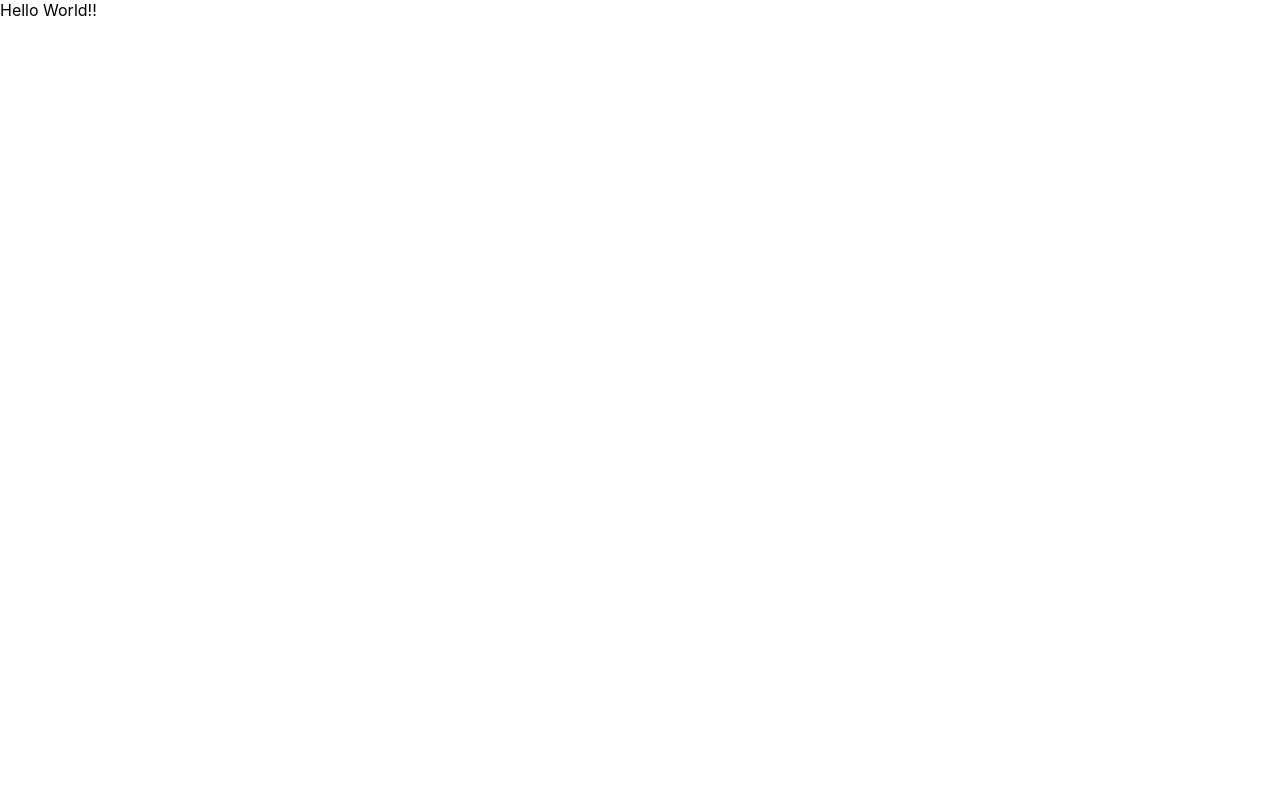
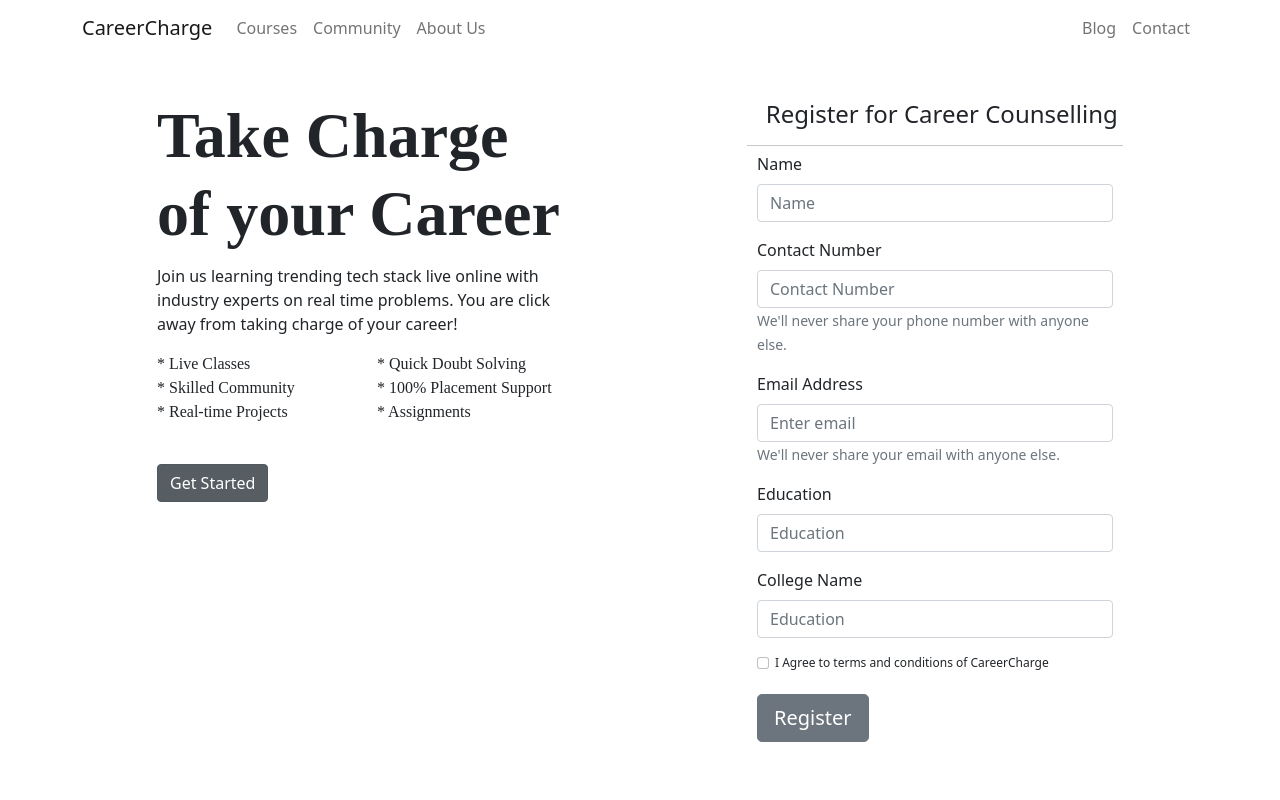
Before and after one commit to kasireddyduggempudi/careercharge-fos, a React (Create React App) app: page / in a window 1280 px wide. Shown: the top 800 px of the page. Built offline with nearby package versions, Linux system fonts and the light colour scheme.

Commit message:
added registration form

```diff
--- a/package.json
+++ b/package.json
@@ -6,7 +6,9 @@
     "@testing-library/jest-dom": "^5.16.5",
     "@testing-library/react": "^13.4.0",
     "@testing-library/user-event": "^13.5.0",
+    "bootstrap": "^5.0.2",
     "react": "^18.2.0",
+    "react-bootstrap": "^2.5.0-beta.1",
     "react-dom": "^18.2.0",
     "react-scripts": "5.0.1",
     "web-vitals": "^2.1.4"
--- a/src/App.js
+++ b/src/App.js
@@ -1,10 +1,41 @@
 import logo from './logo.svg';
 import './App.css';
+import 'bootstrap/dist/css/bootstrap.min.css';
+import Header from './components/header/Header';
+import HomePage from './components/homepage/HomePage';
+import { Row, Container, Col } from 'react-bootstrap';
+import AboutUs from './components/aboutus/AboutUs';
 
 function App() {
   return (
     <div>
-      Hello World!!
+      <Header />
+      <HomePage />
+      <AboutUs />
+      {/* <Container style={{backgroundColor: 'blue'}}>
+        <Row>
+          <Col xs={{ span: 12, order: 2 }} md={{ span: 1, order: 1 }} style={{backgroundColor: 'red'}}> First col </Col>
+          <Col xs={{ span: 12, order: 1 }} md={{ span: 1, order: 2 }}> Second col </Col>
+        </Row>
+    </Container><br /><br /><br /><br /><br /><br /><br /><br /><br /><br /><br />
+    <Container style={{backgroundColor: 'blue'}}>
+        <Row>
+          <Col xs={{ span: 12, order: 2 }} md={{ span: 1, order: 1 }} style={{backgroundColor: 'red'}}> First col </Col>
+          <Col xs={{ span: 12, order: 1 }} md={{ span: 1, order: 2 }}> Second col </Col>
+        </Row>
+    </Container>
+    <Container style={{backgroundColor: 'blue'}}>
+        <Row>
+          <Col xs={{ span: 12, order: 2 }} md={{ span: 1, order: 1 }} style={{backgroundColor: 'red'}}> First col </Col>
+          <Col xs={{ span: 12, order: 1 }} md={{ span: 1, order: 2 }}> Second col </Col>
+        </Row>
+    </Container>
+    <Container style={{backgroundColor: 'blue'}}>
+        <Row>
+          <Col xs={{ span: 12, order: 2 }} md={{ span: 1, order: 1 }} style={{backgroundColor: 'red'}}> First col </Col>
+          <Col xs={{ span: 12, order: 1 }} md={{ span: 1, order: 2 }}> Second col </Col>
+        </Row>
+    </Container> */}
     </div>
   );
 }
--- /dev/null
+++ b/src/components/aboutus/AboutUs.js
@@ -0,0 +1,22 @@
+import { Col, Container, Row } from "react-bootstrap";
+
+const AboutUs = () => {
+    return (
+        <>
+            <br /><br />
+            <h3 style={{textAlign: 'center', textDecoration: 'underline'}}>About Us</h3>
+            <Container>
+                <Row>
+                    <Col lg={{offset: 2, span: 8}} sm={{span: 12, offset: 0}}>
+                    CareerCharge is an upsklling platform that aims to upskill the talented youth of Tier-3 and Tier-4 colleges.
+                    We have been committed to upskill the youth with real-time time projects from industry experts.
+                    We take pride in our mission to make our Tier-3 and Tier-4 college students landing jobs at well-funded startups,
+                    and we are always looking for ways to improve and innovate in order to stay ahead of the curve.
+                    </Col>
+                </Row>
+            </Container>
+        </>
+    );
+}
+
+export default AboutUs;
--- /dev/null
+++ b/src/components/header/Header.js
@@ -0,0 +1,33 @@
+import React from "react"
+import Container from 'react-bootstrap/Container';
+import Nav from 'react-bootstrap/Nav';
+import Navbar from 'react-bootstrap/Navbar';
+
+const Header = () => {
+    return (
+        <>
+            {/* bg="dark" variant="dark" */}
+            <Navbar collapseOnSelect expand="lg" fixed="top" style={{backgroundColor: 'white'}}>
+            <Container>
+                <Navbar.Brand href="#home">CareerCharge</Navbar.Brand>
+                <Navbar.Toggle aria-controls="responsive-navbar-nav" />
+                <Navbar.Collapse id="responsive-navbar-nav">
+                <Nav className="me-auto">
+                    <Nav.Link href="#pricing">Courses</Nav.Link>
+                    <Nav.Link href="#pricing">Community</Nav.Link>
+                    <Nav.Link href="#features">About Us</Nav.Link>
+                </Nav>
+                <Nav>
+                    <Nav.Link href="#deets">Blog</Nav.Link>
+                    <Nav.Link eventKey={2} href="#memes">
+                    Contact
+                    </Nav.Link>
+                </Nav>
+                </Navbar.Collapse>
+            </Container>
+            </Navbar>
+        </>
+    )
+}
+
+export default Header;
--- /dev/null
+++ b/src/components/homepage/HomePage.js
@@ -0,0 +1,91 @@
+import React from "react";
+import { Container, Row, Col, Button, Form} from "react-bootstrap";
+const HomePage = () => {
+    return (
+        <>
+            {/* for full -> use fluid */}
+            <Container style={{marginTop: '100px'}} >
+                <Row>
+                    <Col style={{maxWidth: '440px', marginLeft: '00px', justifyContent: 'center', marginLeft: 'auto', marginRight: 'auto'}} sm={{span: 12}}>
+                        <h1 style={{lineHeight: "72px"}}>
+                            <span style={{fontFamily: "Spectral", fontWeight: "bold", fontStyle: "normal", fontSize: "64px", letteSpacking: "-1%"}}>
+                                <span>Take Charge of your Career</span>
+                            </span>
+                        </h1>
+                        <p>
+                        Join us learning trending tech stack live online with industry experts on real time problems. You are click away from taking charge of your career!
+                        </p>
+
+                        <Row style={{fontFamily: 'bold'}}>
+                            <Col>
+                                * Live Classes
+                            </Col>
+                            <Col>
+                                * Quick Doubt Solving
+                            </Col>
+                        </Row>
+                        <Row style={{fontFamily: 'bold'}}>
+                            <Col>
+                                * Skilled Community
+                            </Col>
+                            <Col>
+                                * 100% Placement Support
+                            </Col>
+                        </Row>
+                        <Row style={{fontFamily: 'bold'}}>
+                            <Col>
+                                * Real-time Projects
+                            </Col>
+                            <Col>
+                                * Assignments
+                            </Col>
+                        </Row>
+                        <Button variant="secondary" size="md" active style={{marginTop: '40px'}}>
+                            Get Started
+                        </Button>
+                    </Col>
+                    {/* <Col></Col> */}
+                    <Col style={{maxWidth: '400px', marginLeft: '0px', justifyContent: 'center', marginLeft: 'auto', marginRight: 'auto'}} sm={{span: 12}}>
+                        <h4>&nbsp;&nbsp;&nbsp;Register for Career Counselling</h4><hr />
+                        <Form className="pr-10" style={{border: "0px solid gray", padding: '10px', borderRadius: '5px', marginTop: '-20px'}}>
+                            <Form.Group className="mb-3" controlId="formBasicPassword">
+                                <Form.Label>Name</Form.Label>
+                                <Form.Control type="text" placeholder="Name" />
+                            </Form.Group>
+                            <Form.Group className="mb-3" controlId="formBasicPassword">
+                                <Form.Label>Contact Number</Form.Label>
+                                <Form.Control type="number" placeholder="Contact Number" />
+                                <Form.Text className="text-muted">
+                                    We'll never share your phone number with anyone else.
+                                </Form.Text>
+                            </Form.Group>
+                            <Form.Group className="mb-3" controlId="formBasicEmail">
+                                <Form.Label>Email Address</Form.Label>
+                                <Form.Control type="email" placeholder="Enter email" />
+                                <Form.Text className="text-muted">
+                                    We'll never share your email with anyone else.
+                                </Form.Text>
+                            </Form.Group>
+                            <Form.Group className="mb-3" controlId="formBasicPassword">
+                                <Form.Label>Education</Form.Label>
+                                <Form.Control type="text" placeholder="Education" />
+                            </Form.Group>
+                            <Form.Group className="mb-3" controlId="formBasicPassword">
+                                <Form.Label>College Name</Form.Label>
+                                <Form.Control type="text" placeholder="Education" />
+                            </Form.Group>
+                            <Form.Group className="mb-3" controlId="formBasicCheckbox">
+                                <Form.Check type="checkbox" style={{fontSize: '12px'}} label="I Agree to terms and conditions of CareerCharge" />
+                            </Form.Group>
+                            <Button variant="secondary" size="lg" type="submit">
+                                Register
+                            </Button>
+                        </Form>
+                    </Col>
+                </Row>
+            </Container>
+        </>
+    )
+}
+
+export default HomePage;
```
Also changed, not shown: src/components/testing.js (added), 1 other file (tests, documents, lock files or other folders).
